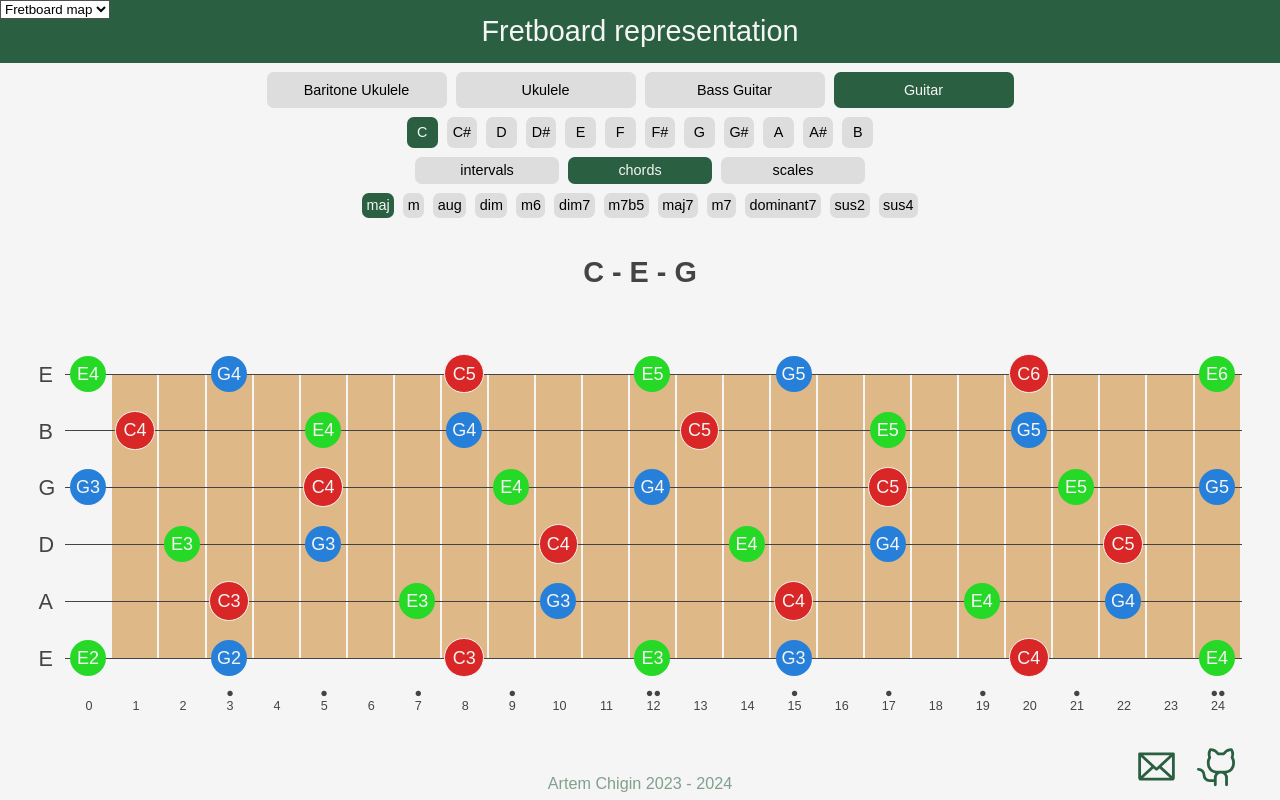
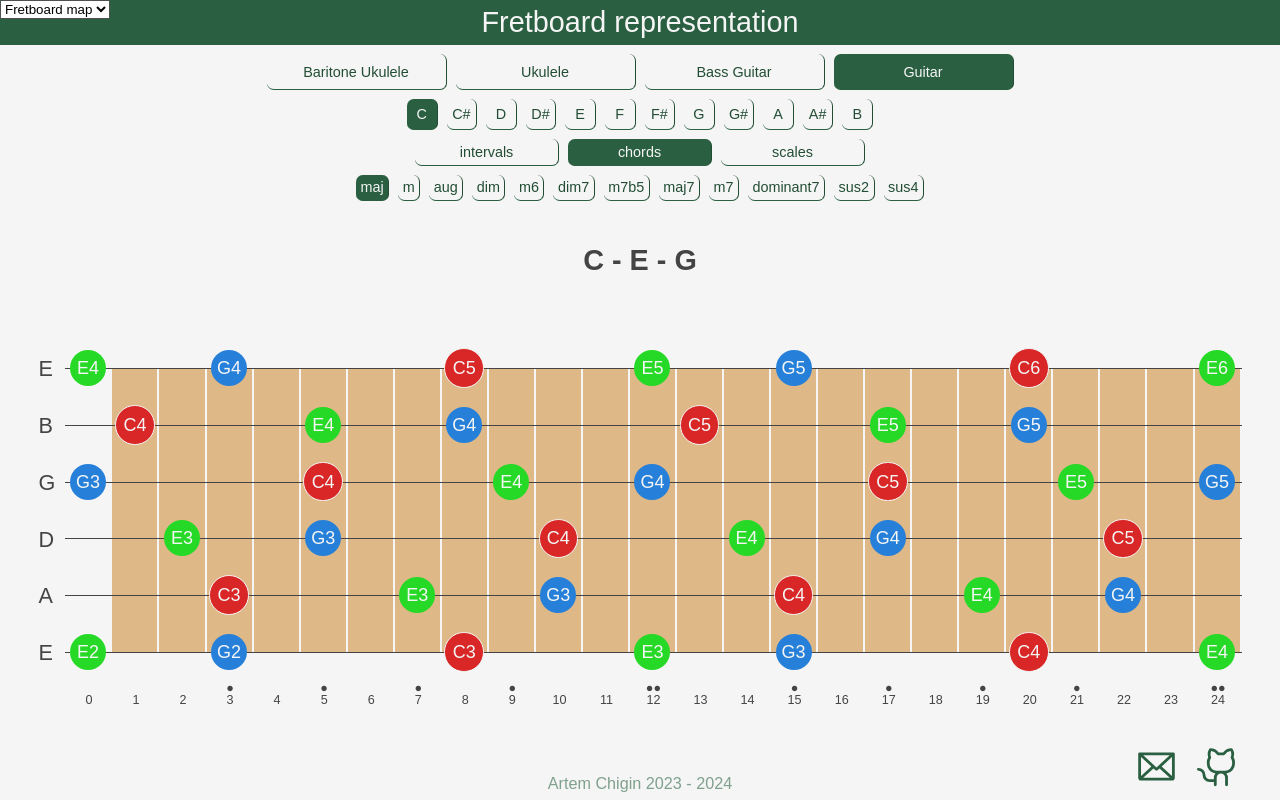
Before and after one commit to artem-chigin/fretboard-map, a React (Create React App) app: page / in a window 1280 px wide. Built offline with nearby package versions, Linux system fonts and the light colour scheme.

Commit message:
changed buttons design

```diff
--- a/src/index.css
+++ b/src/index.css
@@ -37,7 +37,7 @@ body {
 }
 
 header {
-  height: 7rem;
+  height: 5rem;
   display: flex;
   /* position: absolute;
   right: 0; */
@@ -171,7 +171,6 @@ footer p {
 
 .info {
   display: none;
-  /* display: flex; */
   flex-direction: column;
   justify-content: space-evenly;
   align-items: center;
@@ -488,9 +487,13 @@ main,
 }
 
 button {
-  background-color: #ddd;
-  color: black;
+  /* background-color: #ddd; */
+  background-color: whitesmoke;
+  /* color: black; */
+  color: #224d34;
   border: none;
+  border-bottom: solid 1px #2a6041;
+  border-right: solid 1px #224d34;
   border-radius: 0.75rem;
   font-size: 1.6rem;
 }
```
